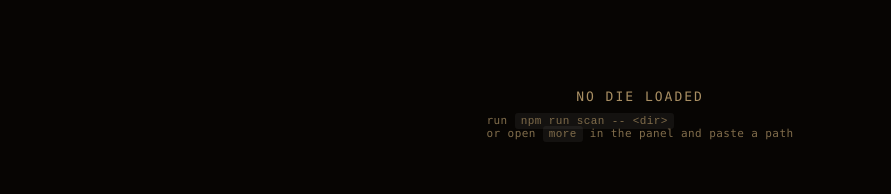
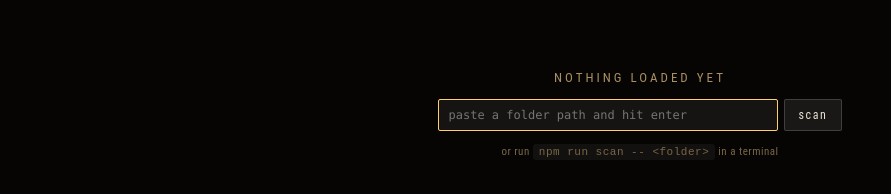
Before and after one commit to LordAizen1/dieshot, a React (Vite) app: page / in a window 1280 px wide. Shown: the part 286-480 px from the top of the page, without its empty margins (0-891 px from the left). Built offline with nearby package versions, Linux system fonts and the light colour scheme; no server answers.

Commit message:
Put the scan box on the empty screen
You'd open the app with nothing loaded and the only path box was hidden
behind 'more'. Now it's the first thing there, so the whole flow is
npm run dev, paste a folder, done.

```diff
--- a/src/App.jsx
+++ b/src/App.jsx
@@ -4,6 +4,7 @@ import { THEMES, THEME_KEYS } from './render/theme.js';
 import ChipCanvas from './render/ChipCanvas.jsx';
 import Hud from './ui/Hud.jsx';
 import Tooltip from './ui/Tooltip.jsx';
+import Empty from './ui/Empty.jsx';
 import { TECH, MONO } from './render/fonts.js';
 
 export default function App() {
@@ -153,17 +154,7 @@ export default function App() {
           fitSignal={fitSignal}
         />
       ) : (
-        <div className="empty" style={{ color: theme.dim, background: theme.page }}>
-          {busy ? 'SCANNING…' : (
-            <>
-              <div>NO DIE LOADED</div>
-              <div className="empty-hint">
-                run <code>npm run scan -- {'<dir>'}</code>
-                <br />or open <code>more</code> in the panel and paste a path
-              </div>
-            </>
-          )}
-        </div>
+        <Empty theme={theme} busy={busy} onScan={rescan} />
       )}
 
       <Hud
--- a/src/styles.css
+++ b/src/styles.css
@@ -92,14 +92,45 @@ body {
   inset: 0;
   display: flex;
   flex-direction: column;
-  gap: 10px;
+  gap: 14px;
   align-items: center;
   justify-content: center;
+}
+.empty-title {
+  font-family: var(--tech);
   font-size: 13px;
-  letter-spacing: 2px;
+  letter-spacing: 3px;
+  text-transform: uppercase;
 }
-.empty-hint { font-size: 11px; letter-spacing: 0.4px; opacity: 0.75; }
-.empty code { background: #ffffff12; padding: 2px 6px; border-radius: 3px; }
+.empty-form { display: flex; gap: 6px; }
+.empty-input {
+  width: 340px;
+  padding: 8px 10px;
+  font: inherit;
+  font-family: var(--mono);
+  font-size: 12px;
+  color: var(--ink, #e8e2d4);
+  background: #ffffff0f;
+  border: 1px solid #ffffff2b;
+  border-radius: 2px;
+  outline: none;
+}
+.empty-input:focus { border-color: #ffcf6b; }
+.empty-go {
+  padding: 8px 14px;
+  font: inherit;
+  font-family: var(--tech);
+  font-size: 12px;
+  letter-spacing: 1.6px;
+  color: var(--ink, #e8e2d4);
+  background: #ffffff14;
+  border: 1px solid #ffffff2b;
+  border-radius: 2px;
+  cursor: pointer;
+}
+.empty-go:hover { background: #ffffff24; }
+.empty-hint { font-family: var(--tech); font-size: 11px; letter-spacing: 0.5px; opacity: 0.7; }
+.empty-hint code { background: #ffffff12; padding: 2px 6px; border-radius: 3px; }
 
 /* ------------------------------------------------------------------- HUD */
 
--- /dev/null
+++ b/src/ui/Empty.jsx
@@ -0,0 +1,45 @@
+import { useState } from 'react';
+
+/**
+ * First thing a new user sees.
+ *
+ * The panel has a path box too, but it lives behind "more", which is no use to
+ * someone who has just opened this and has nothing on screen. If there is no
+ * die, the one thing you need is right here.
+ */
+export default function Empty({ theme, busy, onScan }) {
+  const [path, setPath] = useState('');
+
+  if (busy) {
+    return (
+      <div className="empty" style={{ color: theme.dim, background: theme.page }}>
+        <div className="empty-title">scanning…</div>
+      </div>
+    );
+  }
+
+  return (
+    <div className="empty" style={{ color: theme.dim, background: theme.page }}>
+      <div className="empty-title">nothing loaded yet</div>
+
+      <form
+        className="empty-form"
+        onSubmit={(e) => { e.preventDefault(); if (path.trim()) onScan(path.trim()); }}
+      >
+        <input
+          className="empty-input"
+          placeholder="paste a folder path and hit enter"
+          value={path}
+          onChange={(e) => setPath(e.target.value)}
+          spellCheck={false}
+          autoFocus
+        />
+        <button className="empty-go" type="submit">scan</button>
+      </form>
+
+      <div className="empty-hint">
+        or run <code>npm run scan -- {'<folder>'}</code> in a terminal
+      </div>
+    </div>
+  );
+}
```
Also changed, not shown: 1 other file (tests, documents, lock files or other folders).
